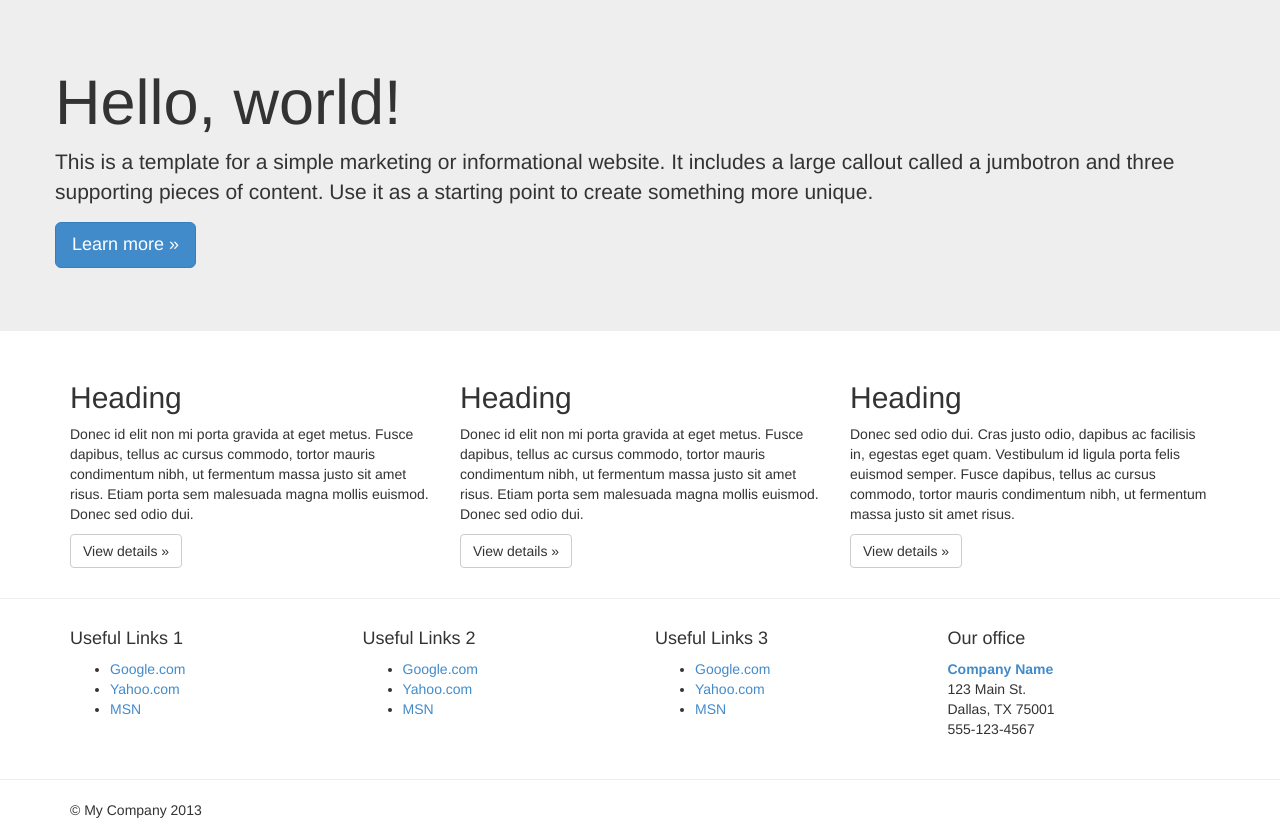
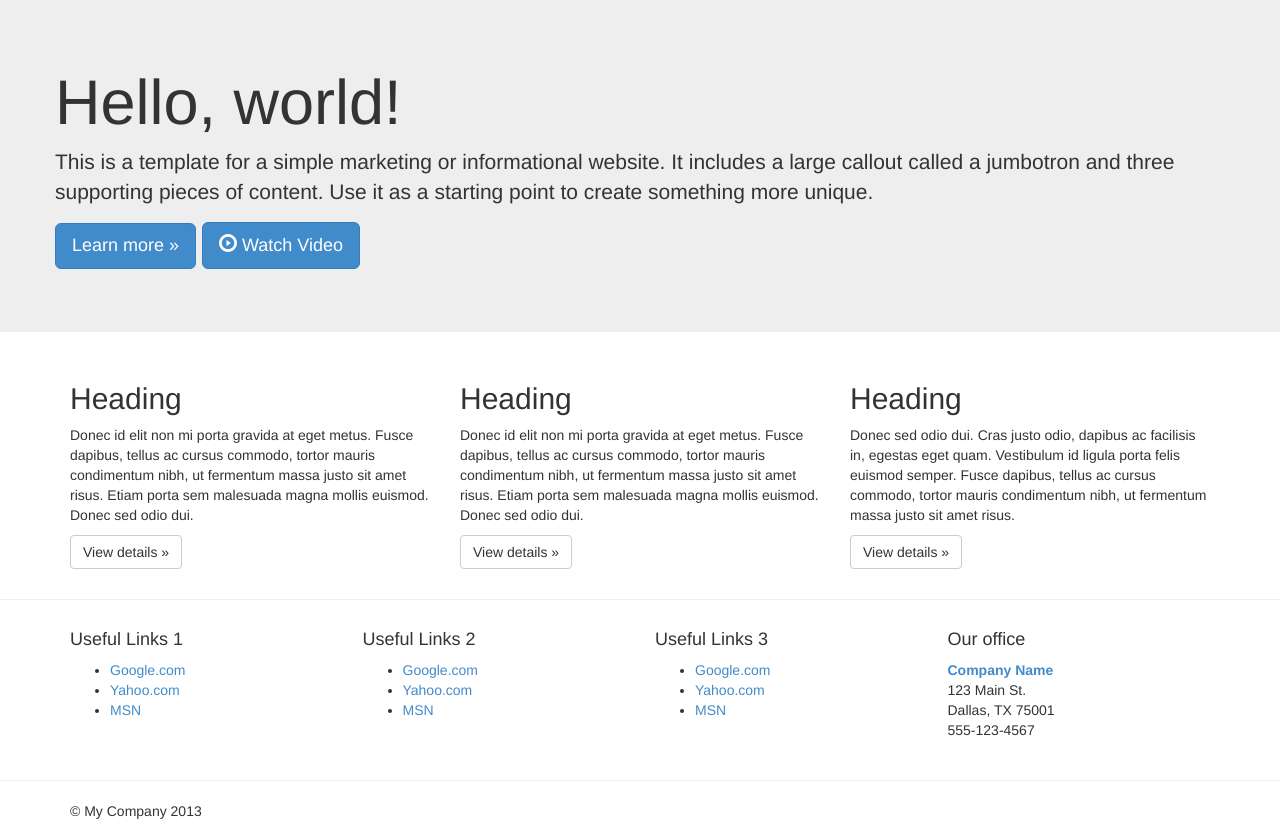
Before and after one commit to pbinkley/jekyll-book, a Jekyll site: the page built from index.html, in a window 1280 px wide. Shown: the part 100-931 px from the top of the page. Built offline with Jekyll 4.4.1, drawn with Linux system fonts in a browser that asks for light colours; nearby versions of some CDN libraries.

Commit message:
Adding a video modal.

```diff
--- a/_config.yml
+++ b/_config.yml
@@ -13,6 +13,10 @@
 # Build settings
 markdown: kramdown
 
+# The video that plays.
+video: "u7deClndzQw"
+
+# The navigation.
 navigation:
   left:
     links:
@@ -31,6 +35,7 @@
   right:
     content: nav/right.html
 
+# The footer section.
 footer:
   sections:
     - title: Useful Links 1
--- a/_includes/header/index.html
+++ b/_includes/header/index.html
@@ -1,3 +1,7 @@
 <h1>Hello, world!</h1>
 <p>This is a template for a simple marketing or informational website. It includes a large callout called a jumbotron and three supporting pieces of content. Use it as a starting point to create something more unique.</p>
-<p><a href="/about/" class="btn btn-primary btn-lg" role="button">Learn more »</a></p>
+<p>
+  <a href="/about/" class="btn btn-primary btn-lg" role="button">Learn more »</a>
+  <a class="btn btn-primary btn-lg" data-toggle="modal" data-target="#video-modal"><span class="glyphicon glyphicon-play-circle"></span> Watch Video</a>
+  {% include modal.html id='video' title='Amazing Video' body='modals/video.html' %}
+</p>
--- /dev/null
+++ b/_includes/modal.html
@@ -0,0 +1,20 @@
+<div class="modal fade" id="{{ include.id }}-modal" tabindex="-1" role="dialog" aria-labelledby="{{ include.id }}ModalLabel" aria-hidden="true">
+  <div class="modal-dialog modal-lg">
+    <div class="modal-content">
+      <div class="modal-header">
+        <button type="button" class="close" data-dismiss="modal"><span aria-hidden="true">&times;</span><span class="sr-only">Close</span></button>
+        <h4 class="modal-title" id="{{ include.id }}ModalLabel">{{ include.title }}</h4>
+      </div>
+      {% if include.body %}
+        <div class="modal-body">
+          {% include {{ include.body }} %}
+        </div>
+      {% endif %}
+      {% if include.footer %}
+        <div class="modal-footer">
+          {% include {{ include.footer }} %}
+        </div>
+      {% endif %}
+    </div>
+  </div>
+</div>
--- /dev/null
+++ b/_includes/modals/video.html
@@ -0,0 +1,4 @@
+<script type="text/template" id="video-template">
+  <iframe src="//www.youtube.com/embed/{{ site.video }}" frameborder="0" allowfullscreen></iframe>
+</script>
+<div class="embed-responsive embed-responsive-16by9"></div>
--- a/js/app.js
+++ b/js/app.js
@@ -1 +1,16 @@
 /** Your custom JavaScript goes here. **/
+(function($) {
+  $(function() {
+
+    // Handle the video modal.
+    $('#video-modal').on('shown.bs.modal', function(event) {
+
+      // Load the video.
+      $('.modal-body .embed-responsive', this).append($('#video-template').html());
+    }).on('hidden.bs.modal', function(event) {
+
+      // Remove the video
+      $('.modal-body .embed-responsive iframe', this).remove();
+    });
+  });
+})(jQuery);
```
